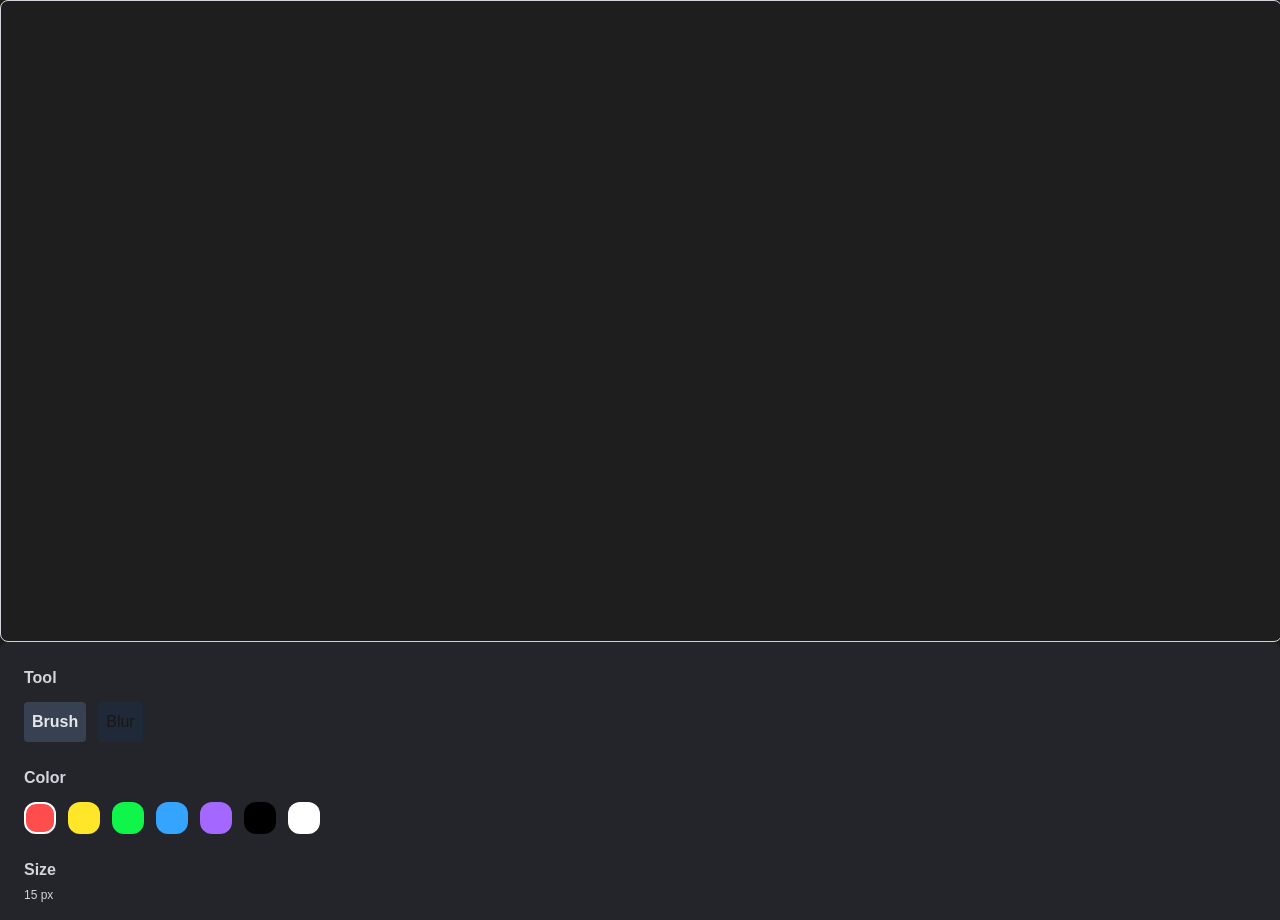
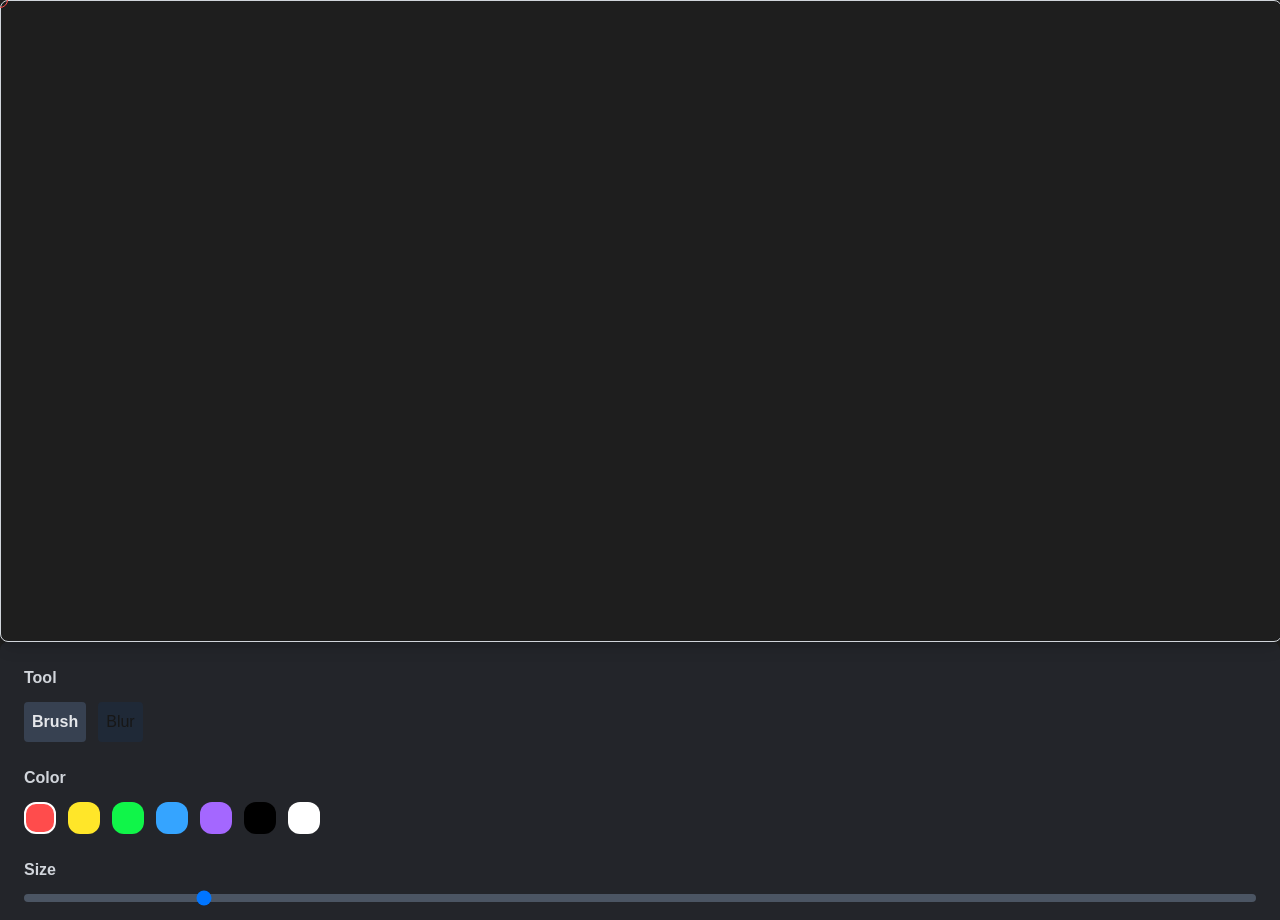
Before and after one commit to cbr4l0k/-Drawing-Tool-XCode-Challenge, a Next.js app: page /Drawing-Tool-XCode-Challenge/ in a window 1280 px wide. Shown: the top 920 px of the page. Built offline with nearby package versions, Linux system fonts and the light colour scheme.

Commit message:
Cursor Projection DONE

```diff
--- a/package.json
+++ b/package.json
@@ -11,7 +11,7 @@
     },
     "dependencies": {
         "@codexteam/icons": "^0.3.2",
-        "next": "14.2.14",
+        "next": "^14.2.15",
         "react": "^18",
         "react-dom": "^18"
     },
--- a/src/components/Canvas.tsx
+++ b/src/components/Canvas.tsx
@@ -18,8 +18,10 @@ const Canvas = forwardRef<HTMLCanvasElement, CanvasProps>(({
     canvasHistory,
 }, ref) => {
     const [isDrawing, setIsDrawing] = useState(false);
+    const [cursorPosition, setCursorPosition] = useState({ x: 0, y: 0 });
     const contextRef = React.useRef<CanvasRenderingContext2D | null>(null);
     const canvasRef = React.useRef<HTMLCanvasElement>(null);
+    const cursorCanvasRef = React.useRef<HTMLCanvasElement>(null);
 
     useImperativeHandle(ref, () => canvasRef.current as HTMLCanvasElement);
 
@@ -50,20 +52,24 @@ const Canvas = forwardRef<HTMLCanvasElement, CanvasProps>(({
 
     useEffect(() => {
         const canvas = canvasRef.current;
-        if (!canvas) return;
+        const cursorCanvas = cursorCanvasRef.current;
+        if (!canvas || !cursorCanvas) return;
 
         const context = canvas.getContext('2d');
-        if (!context) return;
+        const cursorContext = cursorCanvas.getContext('2d');
+        if (!context || !cursorContext) return;
 
         canvas.width = window.innerWidth;
         canvas.height = window.innerHeight * 0.8;
+        cursorCanvas.width = window.innerWidth;
+        cursorCanvas.height = window.innerHeight * 0.8;
 
         context.lineJoin = 'bevel';
         context.lineCap = 'round';
 
         contextRef.current = context;
 
-        canvasHistory.clearHistory(); // Initialize history with blank canvas
+        canvasHistory.clearHistory();
     }, [canvasHistory])
 
     useEffect(() => {
@@ -88,16 +94,55 @@ const Canvas = forwardRef<HTMLCanvasElement, CanvasProps>(({
         });
     }
 
+    const updateCursorPosition = (e: React.MouseEvent<HTMLCanvasElement>) => {
+        const canvas = canvasRef.current;
+        if (!canvas) return;
+
+        const rect = canvas.getBoundingClientRect();
+        setCursorPosition({
+            x: e.clientX - rect.left,
+            y: e.clientY - rect.top
+        });
+    }
+
+    useEffect(() => {
+        const cursorCanvas = cursorCanvasRef.current;
+        if (!cursorCanvas) return;
+
+        const cursorContext = cursorCanvas.getContext('2d');
+        if (!cursorContext) return;
+
+        cursorContext.clearRect(0, 0, cursorCanvas.width, cursorCanvas.height);
+        cursorContext.beginPath();
+        cursorContext.arc(cursorPosition.x, cursorPosition.y, selectedTool === 'brush' ? brushSize / 2 : brushSize, 0, Math.PI * 2);
+        cursorContext.strokeStyle = selectedTool === 'brush' ? selectedColor : 'rgba(255, 255, 255, 0.5)';
+        cursorContext.stroke();
+    }, [cursorPosition, brushSize, selectedColor, selectedTool]);
+
     return (
+        <div style={{ position: 'relative' }}>
             <canvas
                 ref={canvasRef}
                 onMouseDown={handleStartDrawing}
                 onMouseUp={handleStopDrawing}
                 onMouseOut={handleStopDrawing}
-        onMouseMove={handleDraw}
+                onMouseMove={(e) => {
+                    handleDraw(e);
+                    updateCursorPosition(e);
+                }}
                 className="border border-gray-300 rounded-lg shadow-lg"
                 style={{imageRendering: "pixelated"}}
             />
+            <canvas
+                ref={cursorCanvasRef}
+                style={{
+                    position: 'absolute',
+                    top: 0,
+                    left: 0,
+                    pointerEvents: 'none'
+                }}
+            />
+        </div>
     )
 })
 
--- a/src/components/Toolbar.tsx
+++ b/src/components/Toolbar.tsx
@@ -40,7 +40,7 @@ const Toolbar: React.FC<ToolbarProps> = ({
             setMinSlider("1");
             setMaxSlider("100");
         } else if (selectedTool === 'blur') {
-            setMinSlider("1");
+            setMinSlider("5");
             setMaxSlider("20");
             if (brushSize > 20) onBrushSizeChange(20)
         }
@@ -100,7 +100,6 @@ const Toolbar: React.FC<ToolbarProps> = ({
         <div className='mb-3'>
         <h3 className='text-md font-semibold text-gray-300'>Size
         </h3>
-        <span className="text-gray-300 w-8 text-center text-xs"> {brushSize} px</span>
         </div>
         <div className="flex items-center space-x-3">
         <input
@@ -111,7 +110,6 @@ const Toolbar: React.FC<ToolbarProps> = ({
         onChange={(e) => onBrushSizeChange(Number(e.target.value))}
         className="w-full h-2 bg-gray-600 rounded-lg appearance-none cursor-pointer"
         />
-        <span className="text-gray-300 w-8 text-center">{brushSize}</span>
         </div>
         </div>
 
```
Also changed, not shown: 1 other file (tests, documents, lock files or other folders). Lines whose indentation alone changed are shown as unchanged.
